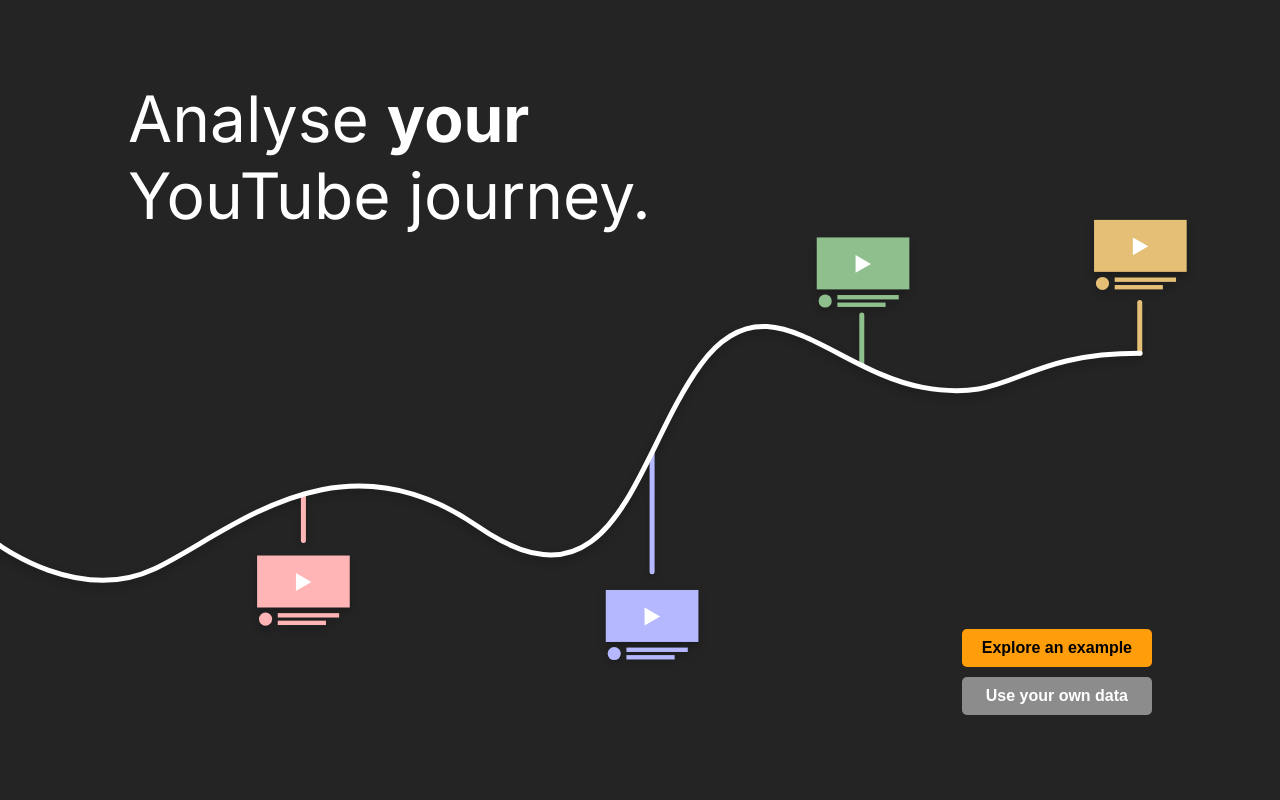
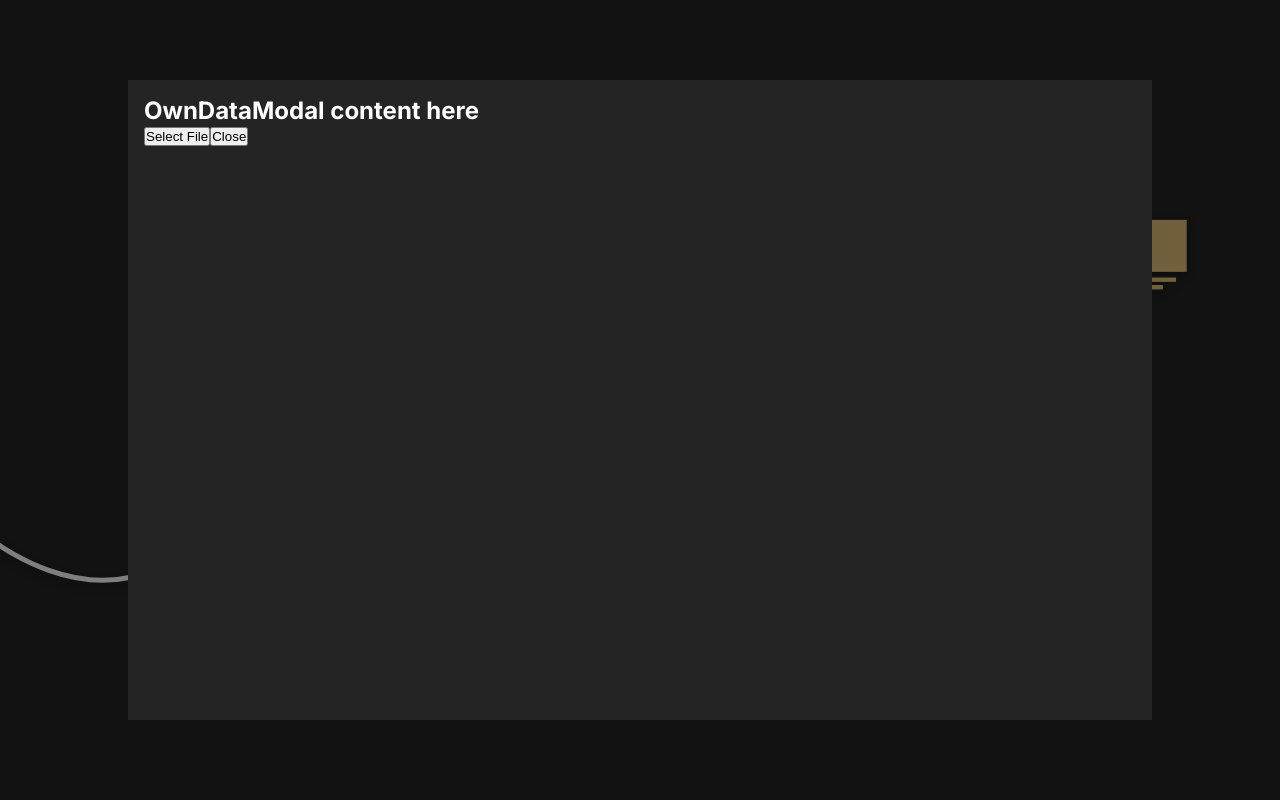
Before and after one commit to leosch1/youtube-path, a Next.js app: page / in a window 1280 px wide. Both pictures are taken after a click on the button "Use your own data". Shown: the top 800 px of the page. Built offline with nearby package versions, Linux system fonts and the light colour scheme.

Commit message:
add modal

```diff
--- a/components/LandingZone.tsx
+++ b/components/LandingZone.tsx
@@ -1,13 +1,16 @@
-import React, { FC, useRef, ChangeEvent } from 'react';
+import React, { FC, useRef, ChangeEvent, useState } from 'react';
 import Image from 'next/image';
 import styles from './LandingZone.module.css';
+import { WatchHistoryEntry } from "../types/types";
+import OwnDataModal from './OwnDataModal';
 
 interface LandingZoneProps {
-  setData: (data: any) => void; // Replace 'any' with the type of your data if known
+  setData: (data: WatchHistoryEntry[]) => void;
 }
 
 const LandingZone: FC<LandingZoneProps> = ({ setData }) => {
   const fileInputRef = useRef<HTMLInputElement>(null);
+  const [isModalOpen, setModalOpen] = useState(false);
 
   const handleExploreClick = () => {
     const element = document.getElementById('starting-component');
@@ -20,7 +23,7 @@
       const reader = new FileReader();
       reader.onload = (event) => {
         const data = event.target?.result ? JSON.parse(event.target.result as string) : null;
-        setData(data)
+        setData(data);
       };
       reader.readAsText(file);
     }
@@ -40,9 +43,10 @@
       </div>
       <div className={styles.buttons}>
         <button className={`${styles.button} ${styles.exploreButton}`} onClick={handleExploreClick}>Explore an example</button>
-        <button className={`${styles.button} ${styles.dataButton}`} onClick={() => fileInputRef.current?.click()}>Use your own data</button>
+        <button className={`${styles.button} ${styles.dataButton}`} onClick={() => { setModalOpen(true); }}>Use your own data</button>
         <input type="file" ref={fileInputRef} style={{ display: 'none' }} onChange={handleFileSelect} accept=".json" />
       </div>
+      {isModalOpen && <OwnDataModal onClose={() => setModalOpen(false)} fileInputRef={fileInputRef} />}
     </div>
   );
 };
--- /dev/null
+++ b/components/OwnDataModal.module.css
@@ -0,0 +1,21 @@
+.modalOverlay {
+    position: fixed;
+    top: 0;
+    left: 0;
+    right: 0;
+    bottom: 0;
+    background-color: rgba(0, 0, 0, 0.5);
+    display: flex;
+    justify-content: center;
+    align-items: center;
+    z-index: 1000;
+}
+
+.modalContent {
+    width: 80%;
+    height: 80%;
+    background-color: var(--background-color);
+    color: white;
+    padding: 1em;
+    overflow: auto;
+}
--- /dev/null
+++ b/components/OwnDataModal.tsx
@@ -0,0 +1,21 @@
+import React, { FC } from 'react';
+import styles from './OwnDataModal.module.css';
+
+interface OwnDataModalProps {
+    onClose: () => void;
+    fileInputRef: React.RefObject<HTMLInputElement>;
+}
+
+const OwnDataModal: FC<OwnDataModalProps> = ({ onClose, fileInputRef }) => {
+    return (
+        <div className={styles.modalOverlay}>
+            <div className={styles.modalContent}>
+                <h2>OwnDataModal content here</h2>
+                <button onClick={() => fileInputRef.current?.click()}>Select File</button>
+                <button onClick={onClose}>Close</button>
+            </div>
+        </div>
+    );
+};
+
+export default OwnDataModal;
```
